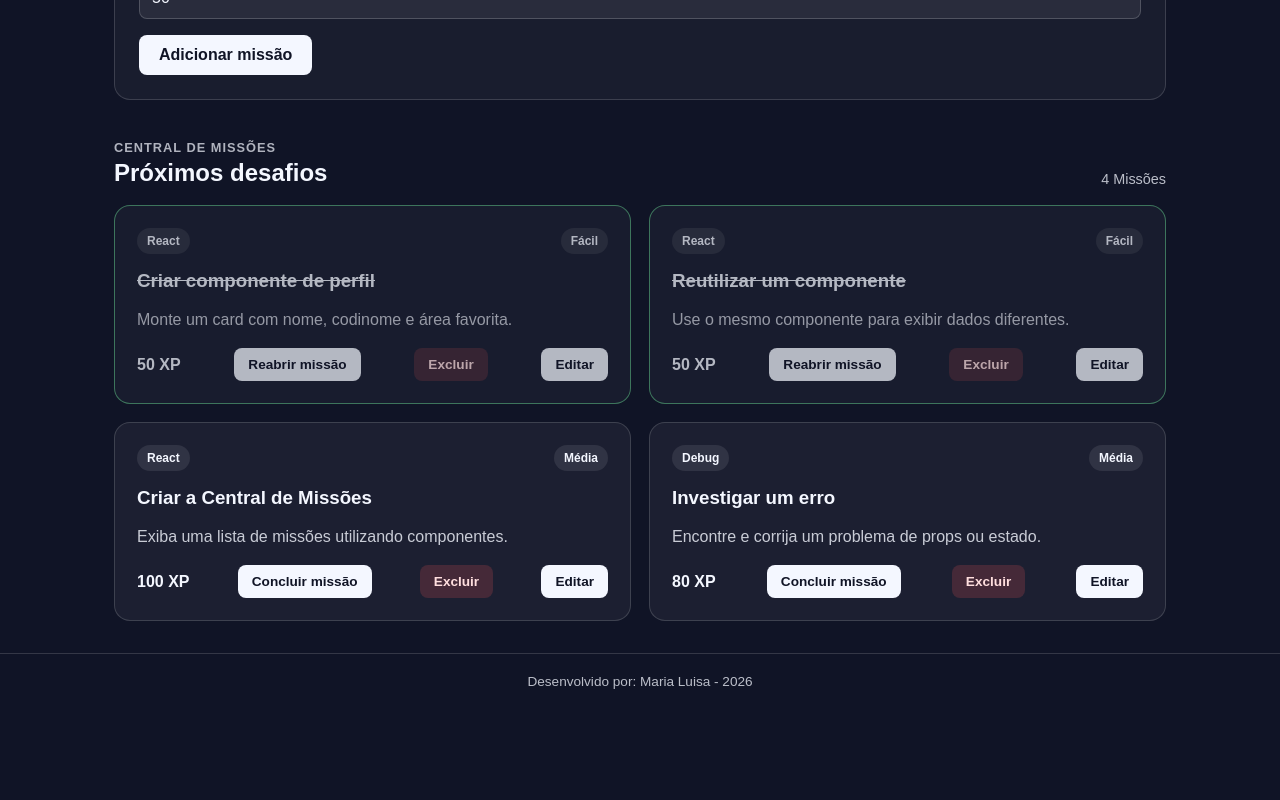
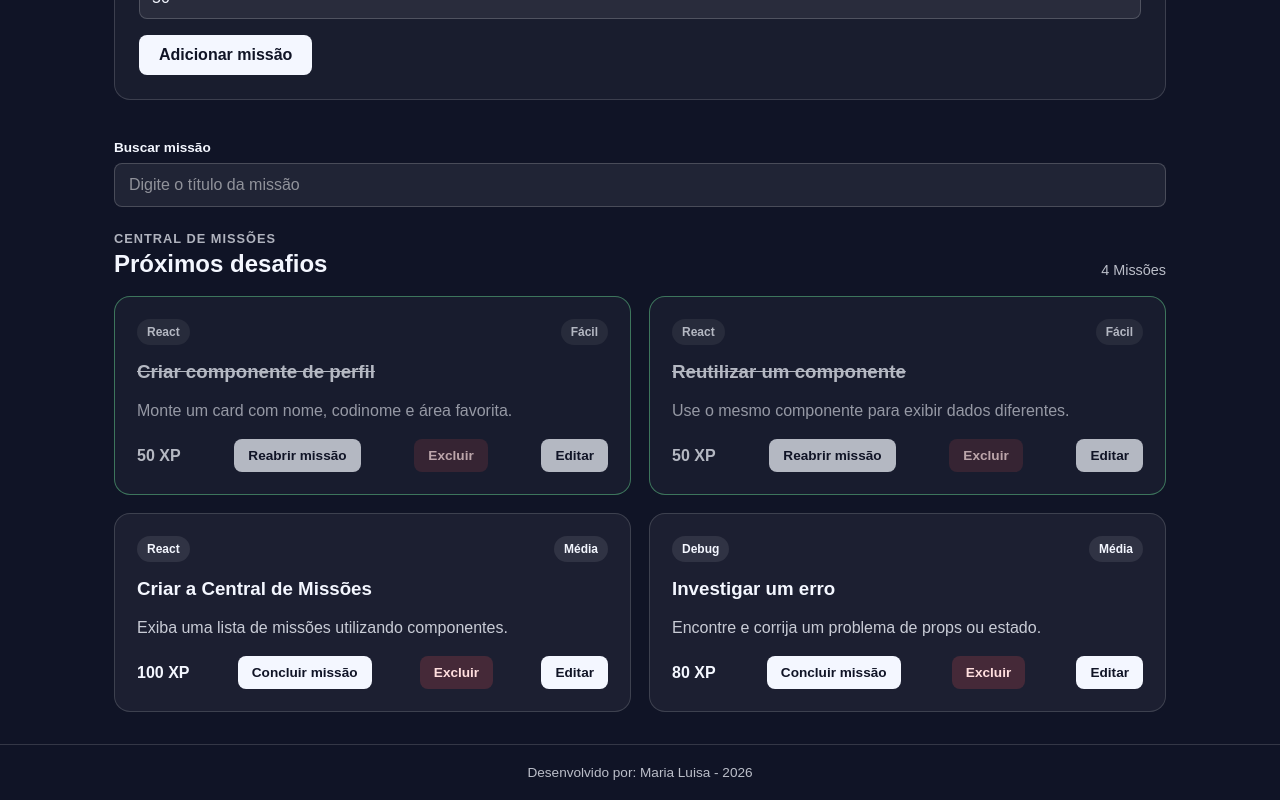
Before and after one commit to Maria-Luisa1599/plataforma-dev, a React (Vite) app: page / in a window 1280 px wide. Shown: the part 1418-2218 px from the top of the page. Before the commit the page ends 2127 px from the top, so only its background shows below. Built offline with nearby package versions, Linux system fonts and the light colour scheme.

Commit message:
feat:Adiciona busca de missões

```diff
--- a/src/App.jsx
+++ b/src/App.jsx
@@ -7,6 +7,7 @@
 import SummaryCard from './components/SummaryCard'
 import MissionCard from './components/MissionCard'
 import MissionForm from './components/MissionForm'
+import MissionSearch from './components/MissionSearch'
 
 const initialMissions = [
   {
@@ -51,6 +52,7 @@
 
   const [missions, setMissions] = useState(initialMissions)
   const [editMission, setEditMission] = useState(null)
+  const [searchTerm, setSearchTerm] = useState('')
 
   function toggleMission(missionId){
     const updatedMissions = missions.map((mission) => {
@@ -82,6 +84,8 @@
   const completedMissions = missions.filter((mission) => mission.completed)
   const completedMissionsCount = completedMissions.length
   const earnedXP = completedMissions.reduce((total, mission) => total + mission.xp, 0)
+
+  const filteredMission = missions.filter((mission) => mission.title.toLowerCase().includes(searchTerm.toLowerCase()))
 
   const summaryData = [
     {
@@ -140,6 +144,10 @@
           onUpdateMission={updateMission}
         />
         <section className='missions-section'>
+          <MissionSearch
+            searchTerm={searchTerm}
+            onSearchChange={setSearchTerm}
+          />
           <div className='section-heading'>
             <div>
               <p className='section-heading__tag'>
@@ -150,7 +158,7 @@
             <span>{missions.length} Missões</span>
           </div>
           <div className='missions-grid'>
-            {missions.map((mission) => (
+            {filteredMission.map((mission) => (
               <MissionCard
                 key={mission.id}
                 title={mission.title}
--- /dev/null
+++ b/src/components/MissionSearch/index.jsx
@@ -0,0 +1,19 @@
+import './style.css'
+
+function MissionSearch({ searchTerm, onSearchChange }) {
+  return (
+    <section className='mission-search'>
+      <label htmlFor='mission-search'>Buscar missão</label>
+      <input
+        id='mission-search'
+        type='text'
+        placeholder='Digite o título da missão'
+        value={searchTerm}
+        onChange={(e) => onSearchChange(e.target.value)}
+      >
+      </input>
+    </section>
+  )
+}
+
+export default MissionSearch
--- /dev/null
+++ b/src/components/MissionSearch/style.css
@@ -0,0 +1,36 @@
+.mission-search {
+  display: flex;
+  flex-direction: column;
+  gap: 8px;
+  margin-bottom: 24px;
+}
+
+.mission-search label {
+  font-size: 0.85rem;
+  font-weight: 700;
+}
+
+.mission-search input {
+  width: 100%;
+  padding: 12px 14px;
+  border: 1px solid #ffffff2e;
+  border-radius: 8px;
+  background: #ffffff12;
+  color: inherit;
+  font: inherit;
+}
+
+.mission-search input::placeholder {
+  color: #ffffff80;
+}
+
+.mission-search__clear {
+  align-self: flex-start;
+  padding: 8px 12px;
+  border: none;
+  border-radius: 8px;
+  font: inherit;
+  font-size: 0.85rem;
+  font-weight: 700;
+  cursor: pointer;
+}
```
